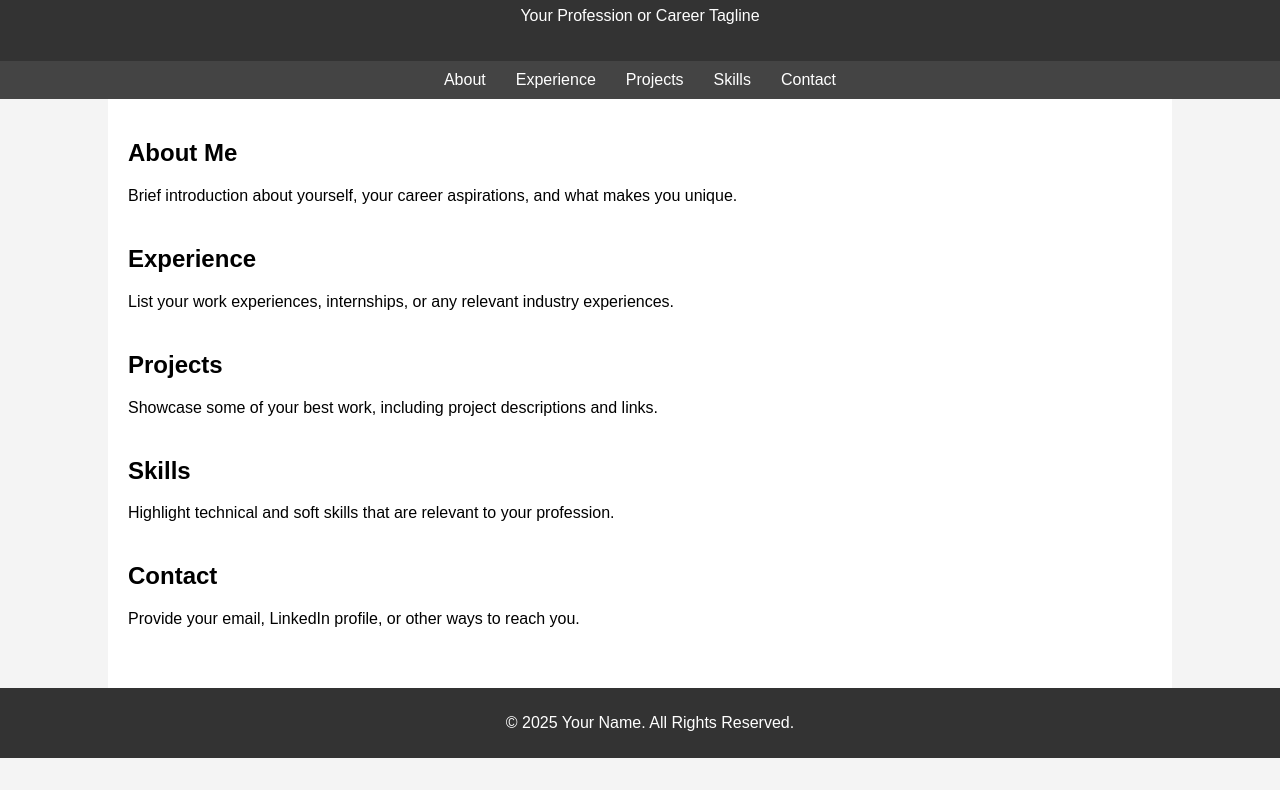
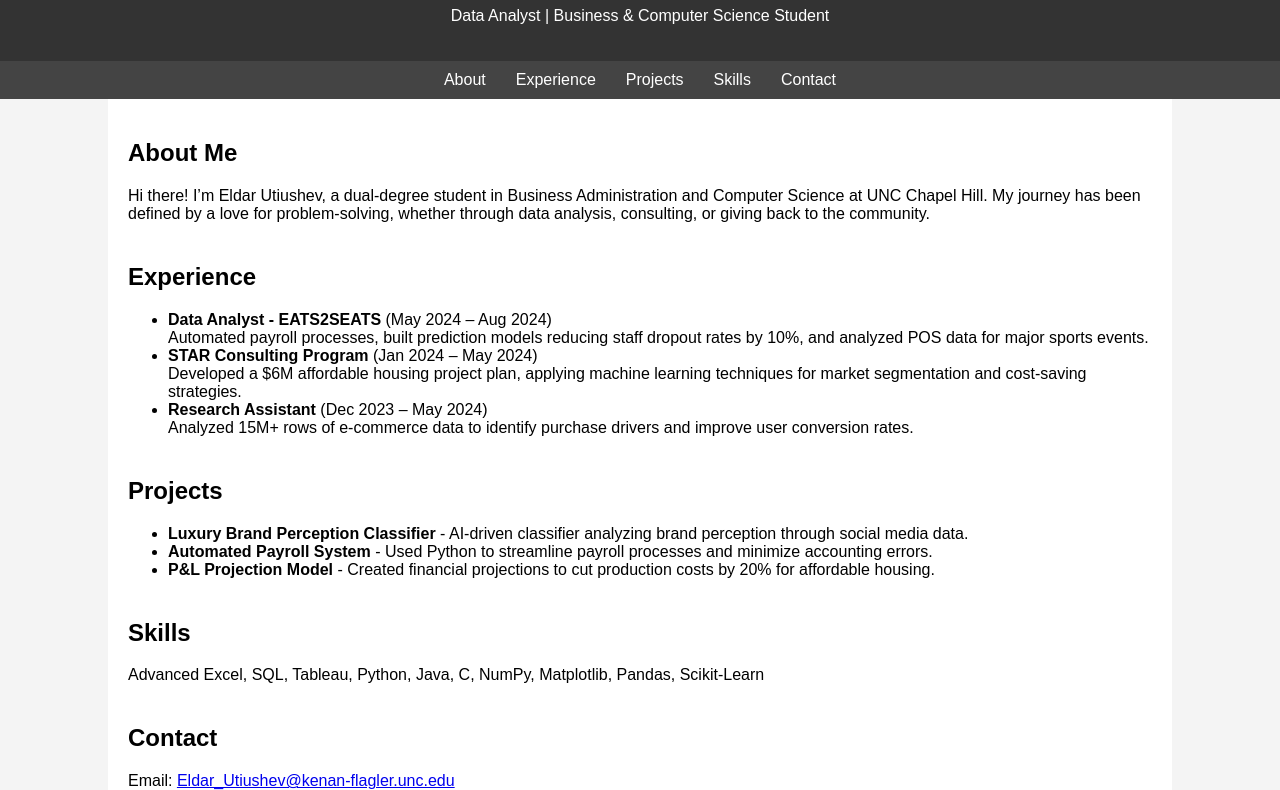
Before and after one commit to EldarUNC/EldarUNC.github.io, a plain HTML site: page index.html in a window 1280 px wide. Shown: the part 93-883 px from the top of the page. Before the commit the page ends 851 px from the top, so only its background shows below. Drawn offline with Linux system fonts and the light colour scheme.

Commit message:
Resume to website 0.3

```diff
--- a/index.html
+++ b/index.html
@@ -3,7 +3,7 @@
 <head>
     <meta charset="UTF-8">
     <meta name="viewport" content="width=device-width, initial-scale=1.0">
-    <title>Personal Portfolio</title>
+    <title>Eldar Utiushev - Personal Portfolio</title>
     <style>
         body {
             font-family: Arial, sans-serif;
@@ -50,8 +50,8 @@
 </head>
 <body>
     <header>
-        <h1>Your Name</h1>
-        <p>Your Profession or Career Tagline</p>
+        <h1>Eldar Utiushev</h1>
+        <p>Data Analyst | Business & Computer Science Student</p>
     </header>
 
     <nav>
@@ -65,32 +65,45 @@
     <div class="container">
         <section id="about" class="section">
             <h2>About Me</h2>
-            <p>Brief introduction about yourself, your career aspirations, and what makes you unique.</p>
+            <p>Hi there! I’m Eldar Utiushev, a dual-degree student in Business Administration and Computer Science at UNC Chapel Hill. My journey has been defined by a love for problem-solving, whether through data analysis, consulting, or giving back to the community.</p>
         </section>
 
         <section id="experience" class="section">
             <h2>Experience</h2>
-            <p>List your work experiences, internships, or any relevant industry experiences.</p>
+            <ul>
+                <li><strong>Data Analyst - EATS2SEATS</strong> (May 2024 – Aug 2024)<br>
+                    Automated payroll processes, built prediction models reducing staff dropout rates by 10%, and analyzed POS data for major sports events.</li>
+                <li><strong>STAR Consulting Program</strong> (Jan 2024 – May 2024)<br>
+                    Developed a $6M affordable housing project plan, applying machine learning techniques for market segmentation and cost-saving strategies.</li>
+                <li><strong>Research Assistant</strong> (Dec 2023 – May 2024)<br>
+                    Analyzed 15M+ rows of e-commerce data to identify purchase drivers and improve user conversion rates.</li>
+            </ul>
         </section>
 
         <section id="projects" class="section">
             <h2>Projects</h2>
-            <p>Showcase some of your best work, including project descriptions and links.</p>
+            <ul>
+                <li><strong>Luxury Brand Perception Classifier</strong> - AI-driven classifier analyzing brand perception through social media data.</li>
+                <li><strong>Automated Payroll System</strong> - Used Python to streamline payroll processes and minimize accounting errors.</li>
+                <li><strong>P&L Projection Model</strong> - Created financial projections to cut production costs by 20% for affordable housing.</li>
+            </ul>
         </section>
 
         <section id="skills" class="section">
             <h2>Skills</h2>
-            <p>Highlight technical and soft skills that are relevant to your profession.</p>
+            <p>Advanced Excel, SQL, Tableau, Python, Java, C, NumPy, Matplotlib, Pandas, Scikit-Learn</p>
         </section>
 
         <section id="contact" class="section">
             <h2>Contact</h2>
-            <p>Provide your email, LinkedIn profile, or other ways to reach you.</p>
+            <p>Email: <a href="mailto:Eldar_Utiushev@kenan-flagler.unc.edu">Eldar_Utiushev@kenan-flagler.unc.edu</a></p>
+            <p>Phone: +1 (984) 322-8206</p>
+            <p>LinkedIn: <a href="https://linkedin.com/in/eldaru">linkedin.com/in/eldaru</a></p>
         </section>
     </div>
 
     <footer>
-        <p>&copy; 2025 Your Name. All Rights Reserved.</p>
+        <p>&copy; 2025 Eldar Utiushev. All Rights Reserved.</p>
     </footer>
 </body>
 </html>
```
